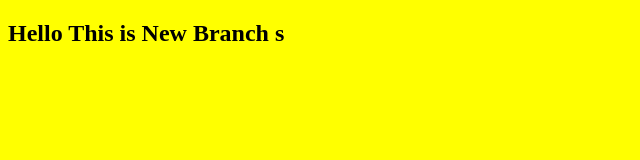
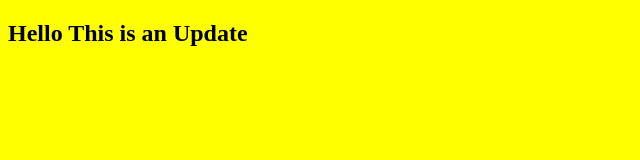
Before and after one commit to hamza12-hm/myproject, a plain HTML site: page index.html in a window 1280 px wide. Shown: the full height of the page, 0-640 px from the left. Drawn offline with Linux system fonts and the light colour scheme.

Commit message:
I modified index.html

```diff
--- a/index.html
+++ b/index.html
@@ -10,7 +10,7 @@
 
 
 
-<h2>   	 Hello This is New Branch s		</h2>
+<h2>   	 Hello This is <mark>   an Update </mark>		</h2>
 <script src="app.js"></script>
 
 
```
